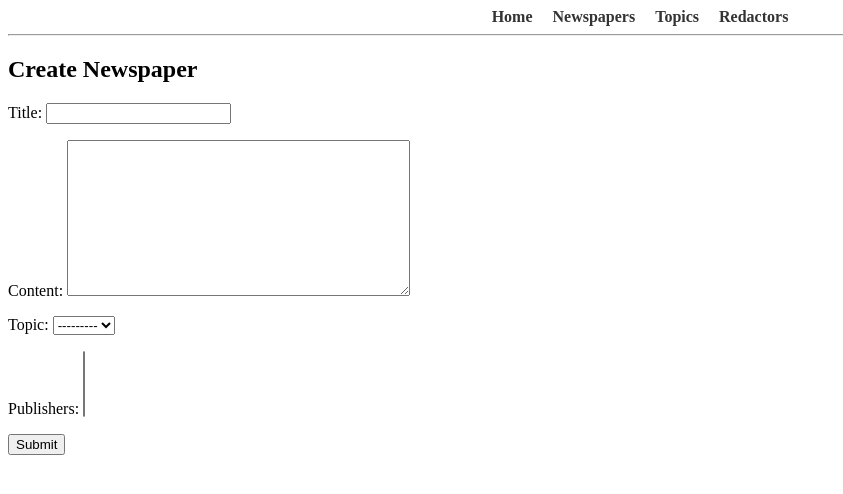
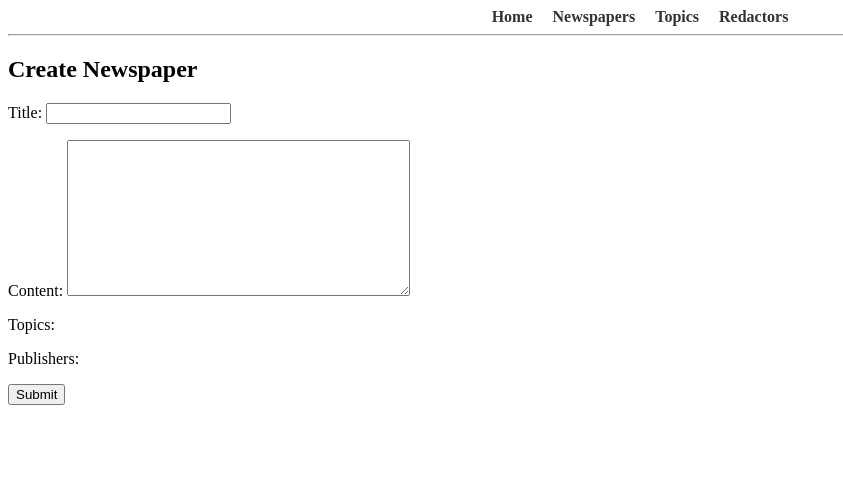
Before and after one commit to TimoteoRJanzen/newspaper-agency-system, a Django app: page /newspapers/create/ in a window 1280 px wide. Shown: the top 494 px of the page, without its empty margins (0-843 px from the left). Run offline with Django 5.2, Linux system fonts and the light colour scheme; data that the repository does not hold is empty.

Commit message:
refactor: change newspaper topic relationship to many-to-many

```diff
--- a/newspaper/admin.py
+++ b/newspaper/admin.py
@@ -44,7 +44,7 @@ class TopicAdmin(admin.ModelAdmin):
 
 @admin.register(Newspaper)
 class NewspaperAdmin(admin.ModelAdmin):
-    list_display = ("title", "topic", "published_date")
-    list_filter = ("topic", "published_date")
+    list_display = ("title", "published_date")
+    list_filter = ("topics", "published_date")
     search_fields = ("title", "content")
-    filter_horizontal = ("publishers",)
+    filter_horizontal = ("topics", "publishers",)
--- a/newspaper/forms.py
+++ b/newspaper/forms.py
@@ -1,7 +1,18 @@
 from django import forms
 from django.contrib.auth.forms import UserCreationForm
 
-from newspaper.models import Redactor
+from newspaper.models import Redactor, Newspaper
+
+
+class NewspaperForm(forms.ModelForm):
+    class Meta:
+        model = Newspaper
+        fields = ("title", "content", "topics", "publishers")
+
+        widgets = {
+            "topics": forms.CheckboxSelectMultiple(),
+            "publishers": forms.CheckboxSelectMultiple(),
+        }
 
 
 class RedactorCreationForm(UserCreationForm):
--- a/newspaper/models.py
+++ b/newspaper/models.py
@@ -29,9 +29,8 @@ class Newspaper(models.Model):
     title = models.CharField(max_length=255)
     content = models.TextField()
     published_date = models.DateTimeField(auto_now_add=True)
-    topic = models.ForeignKey(
+    topics = models.ManyToManyField(
         Topic,
-        on_delete=models.CASCADE,
         related_name="newspapers"
     )
     publishers = models.ManyToManyField(
--- a/newspaper/views.py
+++ b/newspaper/views.py
@@ -6,8 +6,12 @@ from django.views import generic
 from newspaper.forms import (
     RedactorCreationForm,
     RedactorUpdateForm,
-    RedactorSearchForm, NewspaperSearchForm, TopicSearchForm
+    RedactorSearchForm,
+    NewspaperForm,
+    NewspaperSearchForm,
+    TopicSearchForm
 )
+
 from newspaper.models import Newspaper, Topic
 
 Redactor = get_user_model()
@@ -81,8 +85,7 @@ class NewspaperListView(generic.ListView):
     def get_queryset(self):
         queryset = (
             Newspaper.objects
-            .select_related("topic")
-            .prefetch_related("publishers")
+            .prefetch_related("topics", "publishers")
         )
 
         form = NewspaperSearchForm(self.request.GET)
@@ -103,18 +106,17 @@ class NewspaperListView(generic.ListView):
 
 class NewspaperDetailView(generic.DetailView):
     model = Newspaper
-    queryset = Newspaper.objects.select_related("topic").prefetch_related("publishers")
+    queryset = Newspaper.objects.prefetch_related("topics", "publishers")
 
 
 class NewspaperCreateView(generic.CreateView):
     model = Newspaper
-    fields = ["title", "content", "topic", "publishers"]
-    success_url = reverse_lazy("newspaper:newspaper-list")
+    form_class = NewspaperForm
 
 
 class NewspaperUpdateView(generic.UpdateView):
     model = Newspaper
-    fields = ["title", "content", "topic", "publishers"]
+    form_class = NewspaperForm
 
 
 class NewspaperDeleteView(generic.DeleteView):
--- a/templates/newspaper/redactor_detail.html
+++ b/templates/newspaper/redactor_detail.html
@@ -24,7 +24,10 @@
       <li>
         <strong>{{ newspaper.title }}</strong>
         <br>
-        Topic: {{ newspaper.topic.name }}
+          Topics:
+          {% for topic in newspaper.topics.all %}
+            {{ topic.name }}{% if not forloop.last %}, {% endif %}
+          {% endfor %}
         <br>
         Published: {{ newspaper.published_date }}
       </li>
```
Also changed, not shown: templates/newspaper/newspaper_detail.html (+6 -1 lines), templates/newspaper/newspaper_list.html (+6 -1 lines), newspaper/migrations/0005_remove_newspaper_topic_newspaper_topics.py (added).
